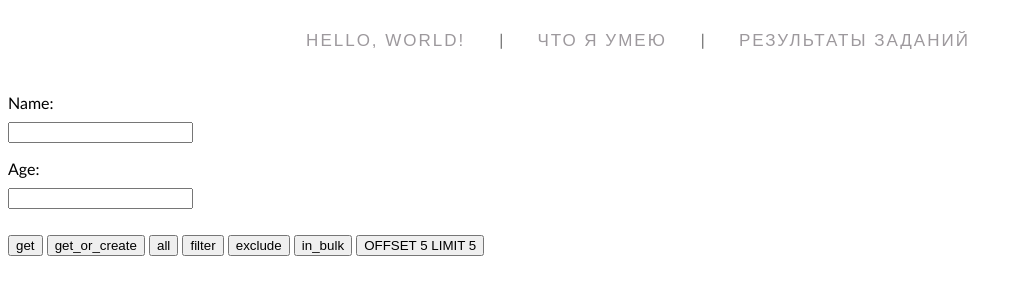
After one commit to elvirazakharova/metanit, a Django app: page /page19_get_records in a window 1280 px wide. The commit adds this page. Shown: the top 300 px of the page, without its empty margins (0-1022 px from the left). Run offline with Django 5.2, Linux system fonts and the light colour scheme.

Commit message:
Создание и получение объектов модели

```diff
--- /dev/null
+++ b/hello/templates/get_person.html
@@ -0,0 +1,23 @@
+{% extends "base.html" %}
+{% load static %}
+{% block title %}Create person{% endblock title %}
+{% block header %}
+    <title>PCreate person</title>
+{% endblock header %}
+{% block content%}
+
+<form method="post" action="get_person/">
+    {% csrf_token %}
+    <p>Name:<br> <input name="name" /></p>
+    <p>Age:<br> <input name="age" type="number" /></p>
+    <input type="submit" value="get" name='get'/>
+    <input type="submit" value="get_or_create" name='get_or_create'/>
+    <input type="submit" value="all" name='all'/>
+    <input type="submit" value="filter" name='filter'/>
+    <input type="submit" value="exclude" name='exclude'/>
+    <input type="submit" value="in_bulk" name='in_bulk'/>
+    <input type="submit" value="OFFSET 5 LIMIT 5" name='offset_limit'/>
+</form>
+
+
+{% endblock content %}
--- a/hello/templates/lessons.html
+++ b/hello/templates/lessons.html
@@ -24,5 +24,6 @@
     <li><a href="/page16_user_form_django">Отправка форм Django</a></li>
     <li><a href="/page17_select">Выполнить простой запрос</a></li>
     <li><a href="/page18_create_record">Добавление записей</a></li>
+    <li><a href="/page19_get_records">Получение из бд Django</a></li>
 </ol>
 {% endblock content %}
--- a/hello/views.py
+++ b/hello/views.py
@@ -6,6 +6,7 @@ from django.template.response import TemplateResponse
 from .forms import UserForm, FieldTypesForm
 from .models import Person
 import asyncio
+from django.core.exceptions import ObjectDoesNotExist, MultipleObjectsReturned
 
 # уроки
 
@@ -155,7 +156,6 @@ def page18_create_record(request):
 async def acreate_person(name, age):
     new_person = await Person.objects.acreate(name=name, age=age)
 
-
 def create_person(request):
     # получаем из данных запроса POST отправленные через форму данные
     name = request.POST.get("name")
@@ -189,6 +189,94 @@ def create_person(request):
                 http_code = http_code + f"<p>id: {person.id} Name: {person.name} Age: {person.age}</p>"
             return HttpResponse(http_code)
 
+def page19_get_records(request):
+    return render(request, "get_person.html")
+
+def get_person(request):
+    name = request.POST.get("name")
+    age = request.POST.get("age")
+    if request.POST:
+        if 'get' in request.POST:
+            http_code = '<h2>get</h2>'
+            try:
+                http_code = f"<p>filter name: {name} filter age: {age}</p>"
+                if name != None and age != None and name != '' and age != '':
+                    person = Person.objects.get(name=name, age=age)
+                    http_code = http_code + f"<p>id: {person.id} name: {person.name} age: {person.age}</p>"
+                elif name != None and name != '':
+                    person = Person.objects.get(name=name)
+                    http_code = http_code + f"<p>id: {person.id} name: {person.name} age: {person.age}</p>"
+                elif age != None and age != '':
+                    person = Person.objects.get(age=age)
+                    http_code = http_code + f"<p>id: {person.id} name: {person.name} age: {person.age}</p>"
+                else:
+                    http_code = http_code + "<p>Пустой параметр</p>"
+            except ObjectDoesNotExist:
+                http_code = http_code + "<p>Объект не существует</p>"
+            except MultipleObjectsReturned:
+                http_code = http_code + "<p>Найдено более одного объекта</p>"
+            return HttpResponse(http_code)
+        elif 'get_or_create' in request.POST:
+            http_code = '<h2>get_or_create</h2>'
+            try:
+                http_code = http_code + f"<p>filter name: {name} filter age: {age}</p>"
+                if name != None and age != None and name != '' and age != '':
+                    new_person, created = Person.objects.get_or_create(name=name, age=age)
+                    if created:
+                        http_code = http_code + '<p>Создана новая запись</p>'
+                    else:
+                        http_code = http_code + '<p>найдена существующая запись</p>'
+                    http_code = http_code + f"<p>id: {new_person.id} name: {new_person.name} age: {new_person.age}</p>"
+                else:
+                    http_code = http_code + "<p>Пустой параметр</p>"
+
+            except MultipleObjectsReturned:
+                http_code = http_code + "<p>Найдено более одного объекта</p>"
+            return HttpResponse(http_code)
+        elif 'all' in request.POST:
+            http_code = '<h2>all</h2>'
+            people = Person.objects.all()
+            for person in people:
+                http_code = http_code + f"<p>id: {person.id} name: {person.name} age: {person.age}</p>"
+            return HttpResponse(http_code)
+        elif 'filter' in request.POST:
+            http_code = '<h2>filter</h2>'
+            http_code = http_code + f"<p>filter name: {name} filter age: {age}</p>"
+            if name != None and age != None and name != '' and age != '':
+                people = Person.objects.filter(name=name, age=age)
+                for person in people:
+                    http_code = http_code + f"<p>id: {person.id} name: {person.name} age: {person.age}</p>"
+            else:
+                http_code = http_code + "<p>Пустой параметр</p>"
+            return HttpResponse(http_code)
+        elif 'exclude' in request.POST:
+            http_code = '<h2>exclude</h2><p>С указанным именем, но исключая указанный возраст</p><p>... и это не работает ожидаемым образом по неизвестным мне причинам</p>'
+            http_code = http_code + f"<p>filter name: {name} filter age: {age}</p>"
+            if name != None and age != None and name != '' and age != '':
+                people = Person.objects.filter(name=name).exclude(age=age)
+                for person in people:
+                    http_code = http_code + f"<p>id: {person.id} name: {person.name} age: {person.age}</p>"
+            else:
+                    http_code = http_code + "<p>Пустой параметр</p>"
+            return HttpResponse(http_code)
+        elif 'in_bulk' in request.POST:
+            http_code = '<h2>in_bulk</h2>'
+            # http_code = f"<p>filter name: {name} filter age: {age}</p>"
+            people = Person.objects.in_bulk()
+            for id in people:
+                http_code = http_code + f"<p>id: {people[id].id} name: {people[id].name} age: {people[id].age}</p>"
+            return HttpResponse(http_code)
+        elif 'offset_limit' in request.POST:
+            http_code = '<h2>offset_limit</h2><p>Выбираем первые 5 объектов, пропуская первые 5 объектов.</p>'
+            people = Person.objects.all()[5:10]
+            for person in people:
+                http_code = http_code + f"<p>id: {person.id} name: {person.name} age: {person.age}</p>"
+            return HttpResponse(http_code)
+
+
+
+
+
 # def index(request):
 #     header = "Данные пользователя"              # обычная переменная
 #     langs = ["Python", "Java", "C#"]            # список
--- a/metanit/urls.py
+++ b/metanit/urls.py
@@ -42,6 +42,8 @@ urlpatterns = [
     path("page17_select", views.page17_select),
     path("page18_create_record", views.page18_create_record),
     re_path(r'create_person', views.create_person),
+    path("page19_get_records", views.page19_get_records),
+    re_path(r'get_person', views.get_person),
     # основные страницы
     path("", views.about),
     path("about/", views.about),
```
